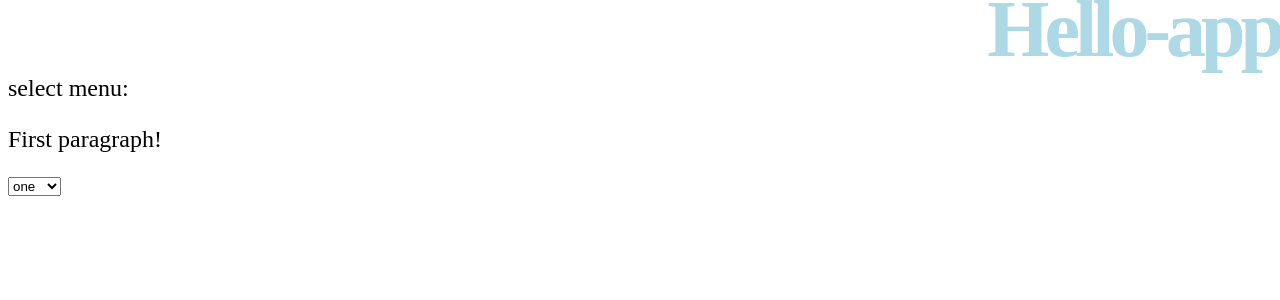
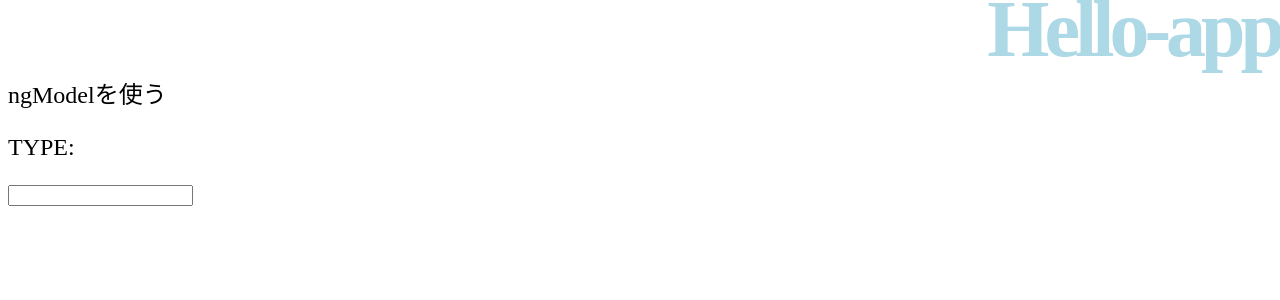
Before and after one commit to shunsukeonozuka/angular-introduction, an Angular app in the folder angular-app/: page / in a window 1280 px wide. Shown: the top 300 px of the page. Built offline with nearby package versions, Linux system fonts and the light colour scheme.

Commit message:
ngModelを使ってみる

```diff
--- a/angular-app/src/app/app.module.ts
+++ b/angular-app/src/app/app.module.ts
@@ -1,12 +1,13 @@
 import { NgModule } from '@angular/core';
 import { BrowserModule } from '@angular/platform-browser';
+import { FormsModule } from '@angular/forms';
 
 import { AppComponent } from './app.component';
 import { HelloComponent } from './hello/hello.component';
 
 @NgModule({
   declarations: [AppComponent, HelloComponent],
-  imports: [BrowserModule],
+  imports: [BrowserModule, FormsModule],
   providers: [],
   bootstrap: [HelloComponent],
 })
--- a/angular-app/src/app/hello/hello.component.html
+++ b/angular-app/src/app/hello/hello.component.html
@@ -1,15 +1,6 @@
 <div id="body">
   <h1>{{ title }}</h1>
   <p>{{ message }}</p>
-  <div [ngSwitch]="switch">
-    <p *ngSwitchCase="'one'">First paragraph!</p>
-    <p *ngSwitchCase="'two'">second paragraph!</p>
-    <p *ngSwitchCase="'three'">Third paragraph!</p>
-    <p *ngSwitchDefault>default paragraph!</p>
-  </div>
-  <select #sel (change)="doSelect(sel.value)">
-    <option>one</option>
-    <option>two</option>
-    <option>three</option>
-  </select>
+  <p>TYPE:{{ text1 }}</p>
+  <input type="text" [(ngModel)]="text1" />
 </div>
--- a/angular-app/src/app/hello/hello.component.ts
+++ b/angular-app/src/app/hello/hello.component.ts
@@ -7,12 +7,8 @@ import { Component } from '@angular/core';
 })
 export class HelloComponent {
   title = 'Hello-app';
-  message = 'select menu:';
-  switch = 'one';
+  message = 'ngModelを使う';
+  text1 = '';
 
   constructor() {}
-
-  doSelect(val: string) {
-    this.switch = val;
-  }
 }
```
